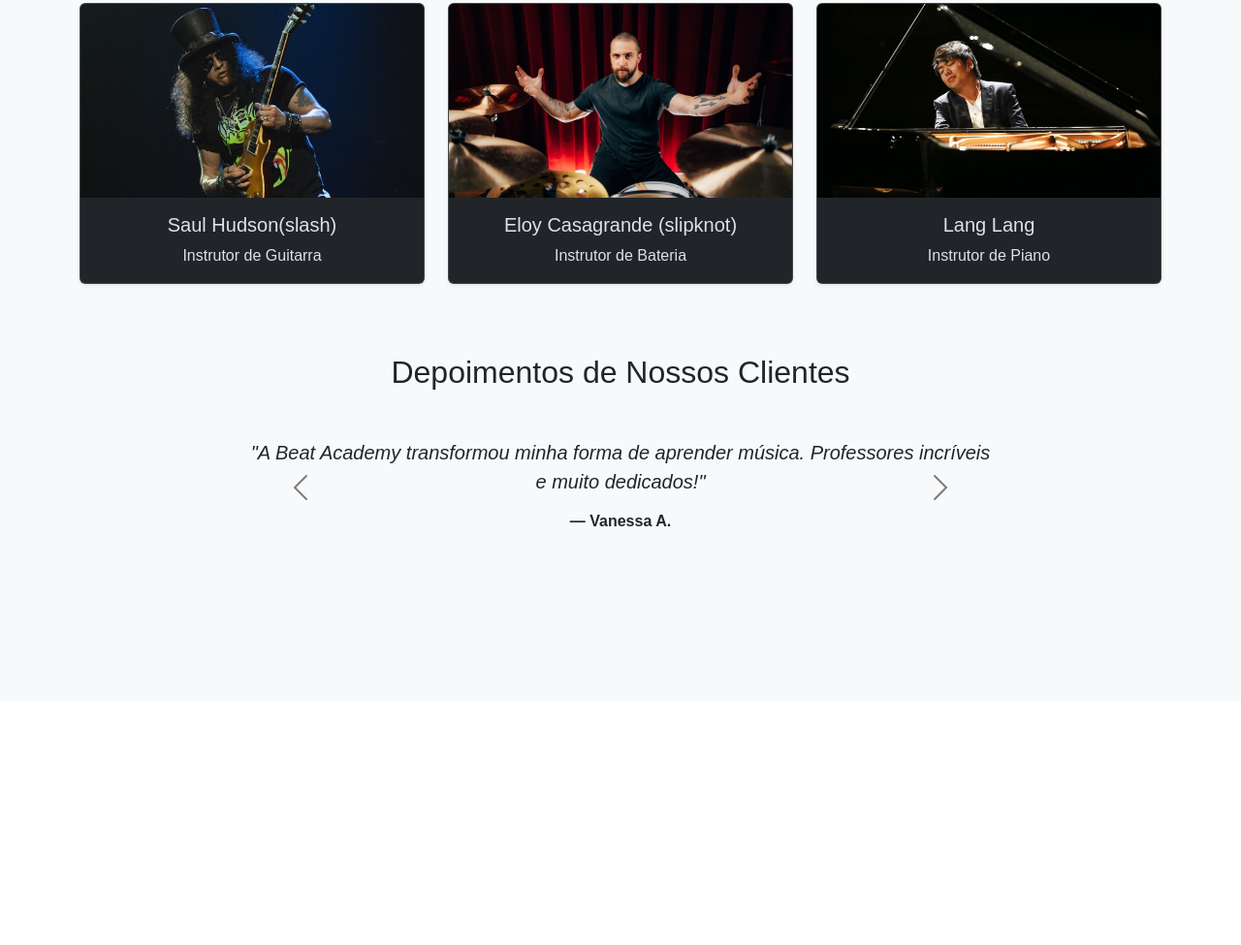
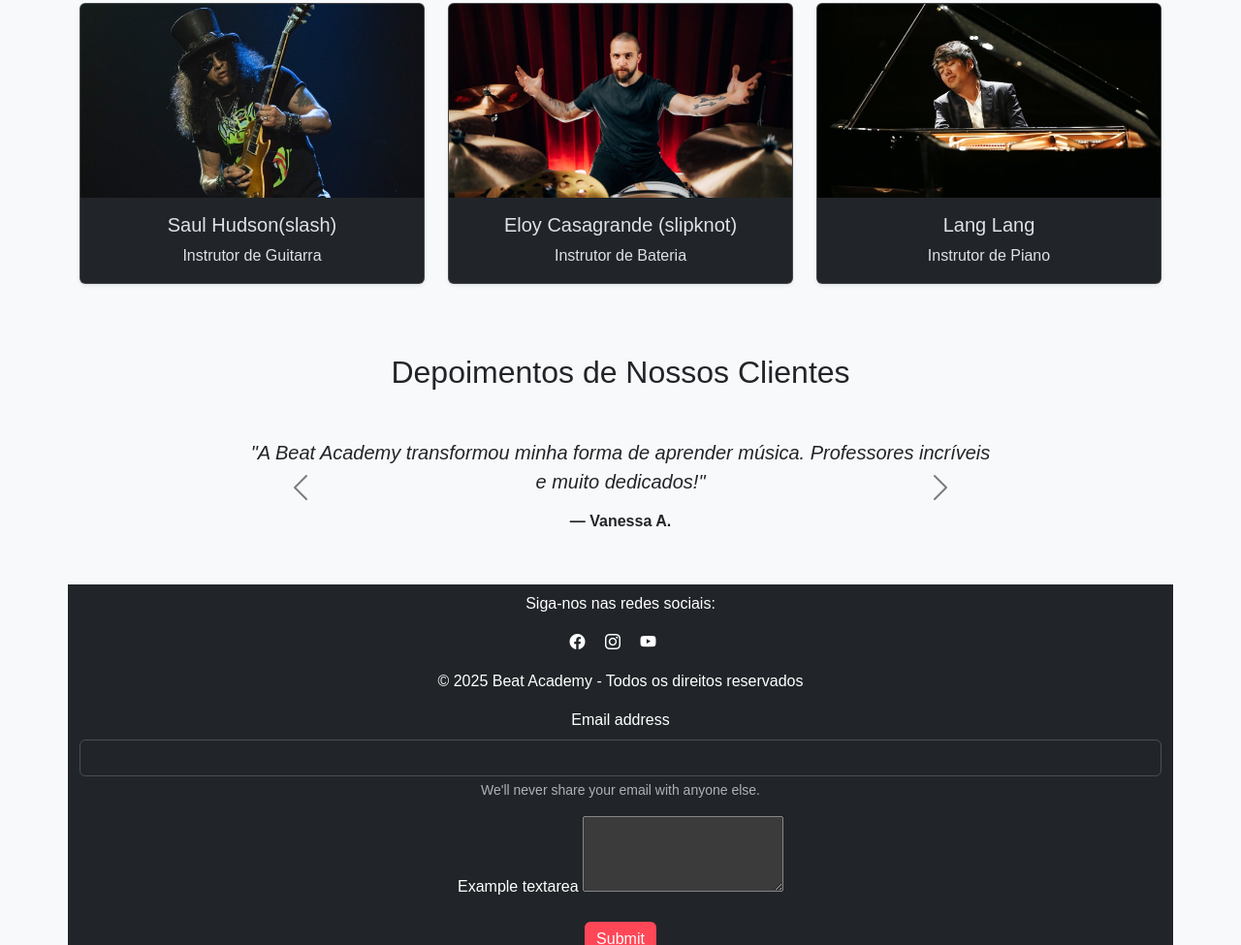
Before and after one commit to carolineborgesdemoura-bg/2025_INT_WB1, a plain HTML site: page Trabalho2/index.html.html in a window 1280 px wide. Shown: the part 1825-2800 px from the top of the page at 97% size. Before the commit the page ends 2548 px from the top, so only its background shows below. Drawn offline with nearby package versions, Linux system fonts and the light colour scheme.

Commit message:
index.html

```diff
--- a/Trabalho2/index.html.html
+++ b/Trabalho2/index.html.html
@@ -288,7 +288,7 @@
                 </section>
 
 
-   <footer class="bg-dark text-white pt-4 pb-4 w-100" style="background-color: #2C2F33; position: fixed; bottom: 0; left: 0; width: 100%;">
+  <footer class="bg-dark text-white pt-2 pb-2 w-100" style="background-color: #2C2F33; position: relative; bottom: 0; left: 0; width: 100%;">
     <div class="container text-center">
     <p>Siga-nos nas redes sociais:</p>
     <a href="#" class="text-white me-3"><i class="bi bi-facebook"></i></a>
@@ -296,9 +296,28 @@
     <a href="#" class="text-white me-3"><i class="bi bi-youtube"></i></a>
     <p class="mt-3">&copy; 2025 Beat Academy - Todos os direitos reservados</p>
   </div>
+   <form action="https://formspree.io/f/mdkwzdnk"
+  method="POST">
+  <div class="mb-3">
+    <label for="exampleInputEmail1" class="form-label">Email address</label>
+    <input name="email" class="form-control" id="exampleInputEmail1" aria-describedby="emailHelp">
+    <div id="emailHelp" class="form-text">We'll never share your email with anyone else.</div>
+  </div>
+  <div class="mb-3">
+  <label for="exampleFormControlTextarea1" class="form-label">Example textarea</label>
+  <textarea name="form-control" id="exampleFormControlTextarea1" rows="3"></textarea>
+</div>
+
+  <button type="submit" class="btn btn-primary">Submit</button>
+</form>
+
 </footer>
-                <!-- Bootstrap JS -->
-                <script src="https://cdn.jsdelivr.net/npm/bootstrap@5.3.0/dist/js/bootstrap.bundle.min.js"></script>
+ <!-- Bootstrap JS -->
+ <script src="https://cdn.jsdelivr.net/npm/bootstrap@5.3.0/dist/js/bootstrap.bundle.min.js"></script>
+
+
+
+
 
 
 
```
